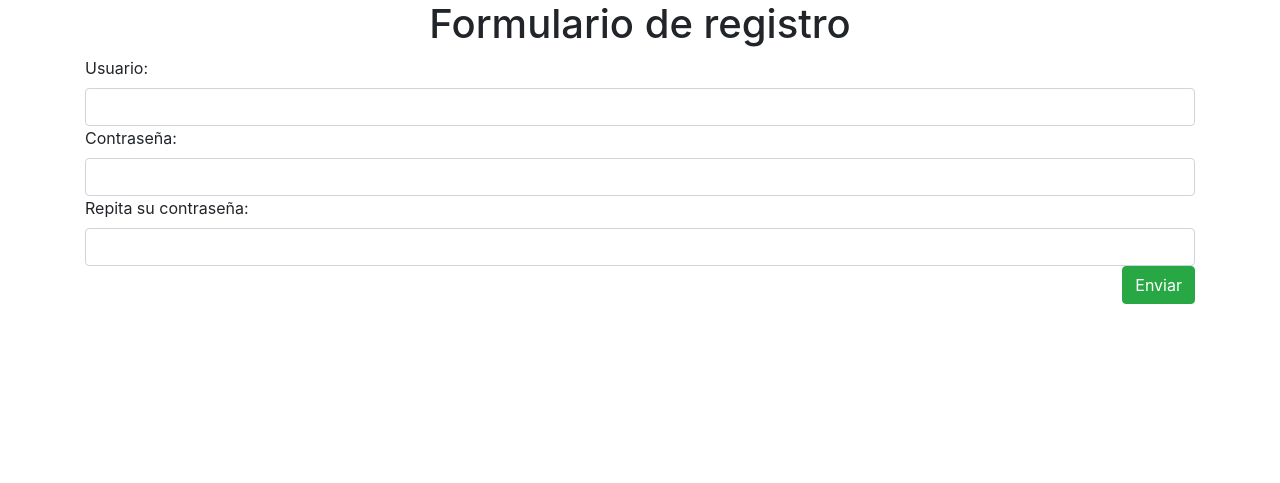
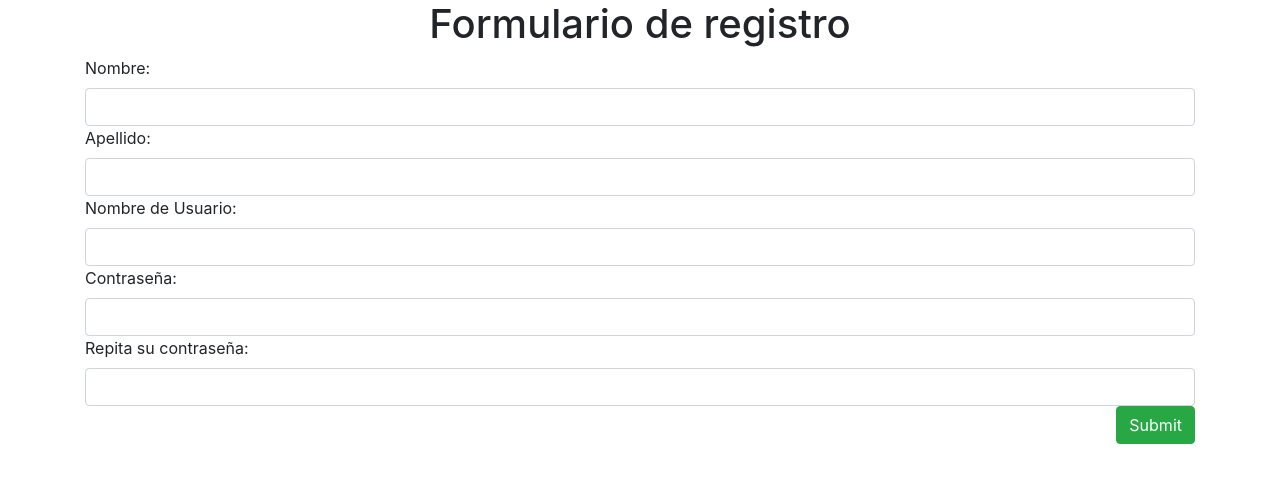
Before and after one commit to EPaoloni/TP-PW2, a PHP site: page /registro.php in a window 1280 px wide. Shown: the top 483 px of the page. Run offline with PHP 8.4, Linux system fonts and the light colour scheme.

Commit message:
Agregado el registro de usuario

```diff
--- /dev/null
+++ b/Modelos/registro_modelo.php
@@ -0,0 +1,17 @@
+<?php
+
+    include_once("helpers/conexion.php");
+
+    function registrarUsuario($username, $password, $nombre, $apellido){
+
+        $conexion = getConexion();
+
+        $sql = "INSERT INTO usuario(username, pass, nombre, apellido)
+                    VALUES('" . $username . "', '" . $password . "', '" . $nombre . "', '" . $apellido . "');";
+        $result = mysqli_query($conexion, $sql);
+
+        mysqli_close($conexion);
+        return $result;
+    }
+
+?>
--- a/registro.php
+++ b/registro.php
@@ -1,3 +1,36 @@
+<?php
+
+include_once("helpers/validaciones.php");
+include_once("modelos/registro_modelo.php");
+//TODO: Las validaciones no estan funcionando, toma como que siempre estan seteadas
+$error = "";
+if(!isset($_POST['enviar'])){
+
+} else {
+
+    if(isset($_POST['username']) && isset($_POST['password']) && isset($_POST['nombre']) && isset($_POST['apellido'])
+                && isset($_POST['password-repetido'])){
+        if($_POST['password'] === $_POST['password-repetido']){
+            $username = $_POST['username'];
+            $password = $_POST['password'];
+            $nombre = $_POST['nombre'];
+            $apellido = $_POST['apellido'];
+
+            if(registrarUsuario($username, $password, $nombre, $apellido)){
+                header("location: login.php");
+            }
+
+        } else {
+            $error = "<p class='text-danger'>Las contraseñas no coinciden<p>";
+        }
+    } else {
+        $error = "<p class='text-danger'>Complete los campos<p>";
+    }
+
+}
+
+?>
+
 <!DOCTYPE html>
 <html lang="en">
 <head>
@@ -8,15 +41,20 @@
 <body>
     <h1 id="login-title" class="text-center">Formulario de registro</h1>
     <div id="login-container" class="container">
-        <form action="" method="post">
-            <label for="username">Usuario: </label>
-            <input class="form-control col-xs-12" type="text" name="username" id="username">
+        <form action="registro.php" method="post">
+            <label for="nombre">Nombre: </label>
+            <input class="form-control col-xs-12" type="text" name="nombre" id="nombre" required>
+            <label for="apellido">Apellido: </label>
+            <input class="form-control col-xs-12" type="text" name="apellido" id="apellido" required>
+            <label for="username">Nombre de Usuario: </label>
+            <input class="form-control col-xs-12" type="text" name="username" id="username" required>
             <label for="password">Contraseña: </label>
-            <input class="form-control col-xs-12" type="password" name="password" id="password">
+            <input class="form-control col-xs-12" type="password" name="password" id="password" required>
             <label for="password">Repita su contraseña: </label>
-            <input class="form-control col-xs-12" type="password-repetido" id="password-repetido">
-            <input id="submit-button" class="btn btn-success float-right" type="submit" value="Enviar">
+            <input class="form-control col-xs-12" type="password" name="password-repetido" id="password-repetido" required>
+            <input id="submit-button" name="enviar" class="btn btn-success float-right" type="submit">
         </form>
+        <?php echo $error; ?>
     </div>
 </body>
 </html>
```
